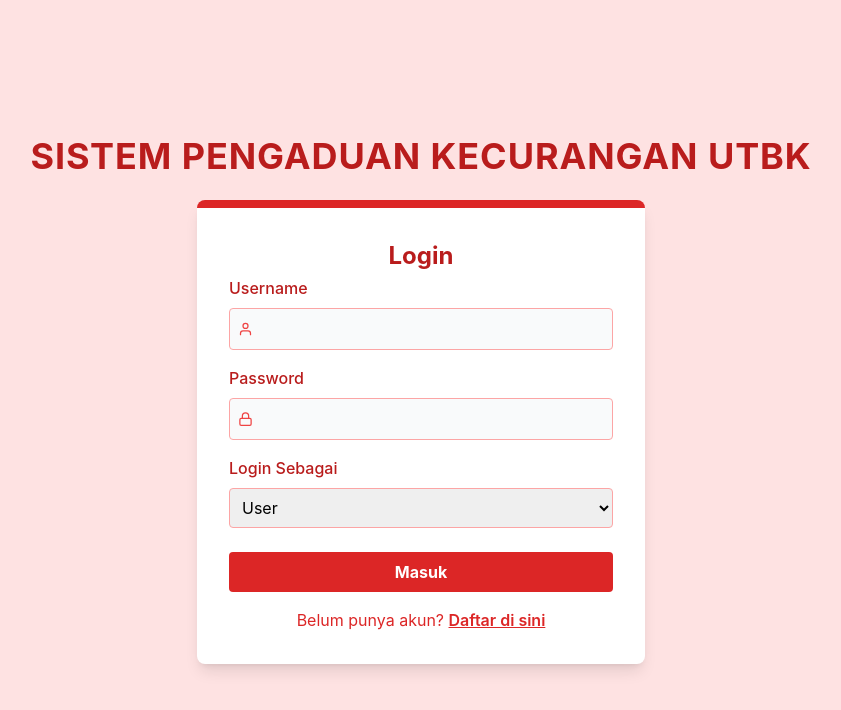
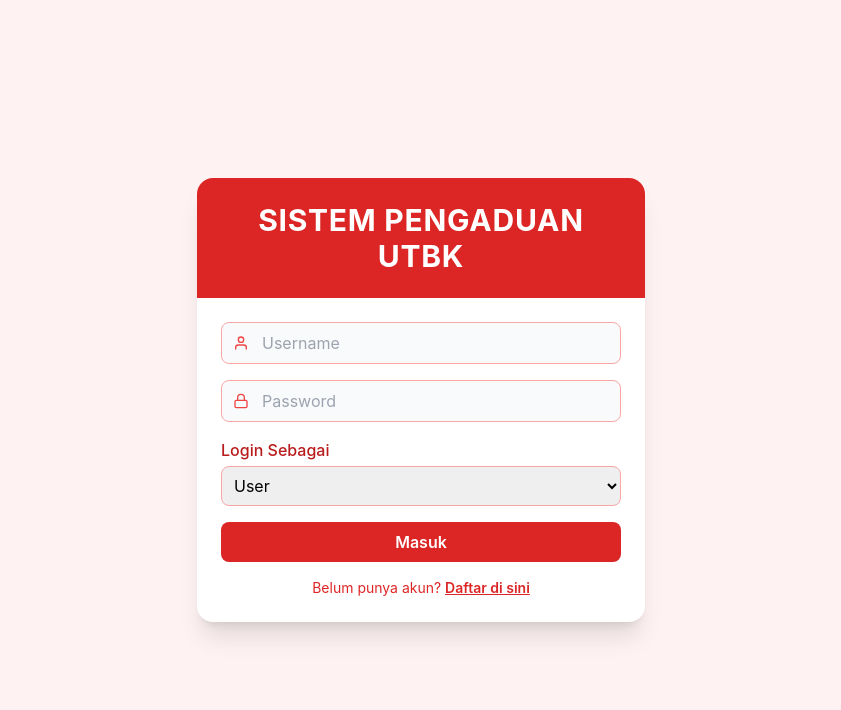
Before and after one commit to tarableisa/webpengaduan, a React (Create React App) app in the folder frontend/: page / in a window 1280 px wide. Shown: the top 710 px of the page, without its empty margins (219-1060 px from the left). Built offline with nearby package versions, Linux system fonts and the light colour scheme.

Commit message:
perubahan frontend

```diff
--- a/frontend/package.json
+++ b/frontend/package.json
@@ -8,6 +8,7 @@
     "@testing-library/react": "^16.3.0",
     "@testing-library/user-event": "^13.5.0",
     "axios": "^1.9.0",
+    "framer-motion": "^12.14.0",
     "react": "^19.1.0",
     "react-dom": "^19.1.0",
     "react-icons": "^5.5.0",
--- a/frontend/src/pages/Login.js
+++ b/frontend/src/pages/Login.js
@@ -1,123 +1,115 @@
+// src/pages/Login.js
 import React, { useState } from 'react';
 import { useNavigate, Link } from 'react-router-dom';
 import api from '../services/api';
 import { setAuth } from '../utils';
 import { FiUser, FiLock } from 'react-icons/fi';
-
+import { motion } from 'framer-motion';
 
 const Login = () => {
   const [username, setUsername] = useState('');
   const [password, setPassword] = useState('');
-  const [role, setRole] = useState('user'); // ⬅️ default: user
+  const [role, setRole] = useState('user');
   const [error, setError] = useState('');
   const navigate = useNavigate();
 
-  const handleSubmit = async (e) => {
+  const handleSubmit = async e => {
     e.preventDefault();
     setError('');
-
     try {
-      // Pilih endpoint sesuai role
       const endpoint = role === 'admin' ? '/admin/login' : '/login';
-
-      const response = await api.post(endpoint, { username, password });
-
-      const { accessToken, role: returnedRole } = response.data;
-
-      // Simpan token dan role
-      setAuth(accessToken, returnedRole || role); // fallback ke selected role jika role tidak dikembalikan dari backend
-
-      // Redirect berdasarkan role
-      if ((returnedRole || role) === 'admin') {
-        navigate('/admin');
-      } else if ((returnedRole || role) === 'user') {
-        navigate('/user');
-      } else {
-        navigate('/unauthorized');
-      }
+      const { data } = await api.post(endpoint, { username, password });
+      setAuth(data.accessToken, data.role || role);
+      navigate(data.role === 'admin' ? '/admin' : '/user');
     } catch (err) {
       setError(err.response?.data?.message || 'Login gagal. Coba lagi.');
     }
   };
 
   return (
-    <div className="min-h-screen bg-red-100 flex flex-col justify-center items-center px-4 relative">
-      <div className="absolute top-6 left-6 flex items-center gap-2">
+    <div className="min-h-screen bg-red-50 flex items-center justify-center px-4">
+      <motion.div
+        initial={{ opacity: 0, y: 30 }}
+        animate={{ opacity: 1, y: 0 }}
+        transition={{ duration: 0.5 }}
+        className="w-full max-w-md bg-white rounded-2xl shadow-xl overflow-hidden"
+      >
+        <div className="bg-red-600 p-6">
+          <h1 className="text-center text-3xl font-bold text-white tracking-wide">
+            SISTEM PENGADUAN UTBK
+          </h1>
         </div>
-
-
-      <h1 className="text-3xl md:text-4xl font-bold text-red-700 mb-6 text-center tracking-wide">
-        SISTEM PENGADUAN KECURANGAN UTBK
-      </h1>
-
-      {/* Form Login */}
-      <form
-        onSubmit={handleSubmit}
-        className="bg-white p-8 rounded-lg shadow-lg w-full max-w-md border-t-8 border-red-600"
+        <form onSubmit={handleSubmit} className="p-6 space-y-4">
+          {error && (
+            <motion.div
+              initial={{ opacity: 0 }}
+              animate={{ opacity: 1 }}
+              className="bg-red-100 text-red-700 p-3 rounded"
             >
-        <h1 className="text-2xl font-bold text-center text-red-700 mb-1">Login</h1>
-
-        {error && (
-          <div className="bg-red-100 text-red-800 p-3 mb-4 rounded font-medium">
               {error}
-          </div>
+            </motion.div>
           )}
 
-        {/* Username */}
-        <label className="block mb-2 text-red-700 font-medium">Username</label>
-        <div className="flex items-center border border-red-300 rounded mb-4 p-2 bg-gray-50 focus-within:ring-2 focus-within:ring-red-400">
-          <FiUser className="text-red-500 mr-2" />
-          <input
+          <InputGroup
+            icon={<FiUser />}
+            label="Username"
             type="text"
-            className="w-full bg-transparent focus:outline-none"
             value={username}
-            onChange={(e) => setUsername(e.target.value)}
-            required
+            onChange={e => setUsername(e.target.value)}
           />
-        </div>
 
-        {/* Password */}
-        <label className="block mb-2 text-red-700 font-medium">Password</label>
-        <div className="flex items-center border border-red-300 rounded mb-4 p-2 bg-gray-50 focus-within:ring-2 focus-within:ring-red-400">
-          <FiLock className="text-red-500 mr-2" />
-          <input
+          <InputGroup
+            icon={<FiLock />}
+            label="Password"
             type="password"
-            className="w-full bg-transparent focus:outline-none"
             value={password}
-            onChange={(e) => setPassword(e.target.value)}
-            required
+            onChange={e => setPassword(e.target.value)}
           />
-        </div>
 
-        {/* Role */}
-        <label className="block mb-2 text-red-700 font-medium">Login Sebagai</label>
+          <div>
+            <label className="block mb-1 font-medium text-red-700">Login Sebagai</label>
             <select
-          className="w-full p-2 border border-red-300 rounded mb-6 focus:outline-none focus:ring-2 focus:ring-red-400"
+              className="w-full border border-red-300 rounded-lg p-2 focus:ring-2 focus:ring-red-400 focus:outline-none transition"
               value={role}
-          onChange={(e) => setRole(e.target.value)}
+              onChange={e => setRole(e.target.value)}
             >
               <option value="user">User</option>
               <option value="admin">Admin</option>
             </select>
+          </div>
 
-        {/* Submit Button */}
-        <button
+          <motion.button
+            whileHover={{ scale: 1.02 }}
+            whileTap={{ scale: 0.98 }}
             type="submit"
-          className="w-full bg-red-600 hover:bg-red-700 text-white font-bold py-2 rounded transition"
+            className="w-full bg-red-600 hover:bg-red-700 text-white font-semibold py-2 rounded-lg transition"
           >
             Masuk
-        </button>
+          </motion.button>
 
-        {/* Register Link */}
-        <p className="mt-4 text-center text-red-600">
+          <p className="text-center text-sm text-red-600">
             Belum punya akun?{' '}
-          <Link to="/register" className="underline font-semibold">
+            <Link to="/register" className="underline font-semibold hover:text-red-800">
               Daftar di sini
             </Link>
           </p>
         </form>
+      </motion.div>
     </div>
   );
 };
 
+const InputGroup = ({ icon, label, ...props }) => (
+  <div className="relative group">
+    <div className="absolute inset-y-0 left-0 pl-3 flex items-center text-red-500 pointer-events-none group-focus-within:text-red-600">
+      {icon}
+    </div>
+    <input
+      {...props}
+      className="w-full pl-10 pr-3 py-2 border border-red-300 rounded-lg bg-gray-50 focus:outline-none focus:ring-2 focus:ring-red-400 transition"
+      placeholder={label}
+    />
+  </div>
+);
+
 export default Login;
--- a/frontend/src/pages/Register.js
+++ b/frontend/src/pages/Register.js
@@ -3,6 +3,7 @@ import React, { useState } from 'react';
 import { useNavigate, Link } from 'react-router-dom';
 import api from '../services/api';
 import { FiUser, FiLock, FiKey } from 'react-icons/fi';
+import { motion } from 'framer-motion';
 
 const Register = () => {
   const [username, setUsername] = useState('');
@@ -12,102 +13,88 @@ const Register = () => {
   const [success, setSuccess] = useState('');
   const navigate = useNavigate();
 
-  const handleSubmit = async (e) => {
+  const handleSubmit = async e => {
     e.preventDefault();
     setError('');
     setSuccess('');
-
     if (password !== confirmPassword) {
-      setError('Password dan Konfirmasi Password tidak sama.');
+      setError('Password dan konfirmasi tidak sama.');
       return;
     }
-
     try {
-      // Jika backend kamu butuh "role", tambahkan { role: 'user' } di body request
-      await api.post('/register', {
-        username,
-        password,
-        confirm_password: confirmPassword,
-        // role: 'user' // ← Uncomment ini jika backend perlu role dari frontend
-      });
-
-      setSuccess('Registrasi berhasil! Silakan login.');
-      setUsername('');
-      setPassword('');
-      setConfirmPassword('');
-
-      setTimeout(() => navigate('/login'), 2000);
+      await api.post('/register', { username, password, confirm_password: confirmPassword });
+      setSuccess('Registrasi berhasil! Mengalihkan ke login…');
+      setTimeout(() => navigate('/login'), 1500);
     } catch (err) {
-      setError(err.response?.data?.message || 'Registrasi gagal. Silakan coba lagi.');
+      setError(err.response?.data?.message || 'Registrasi gagal. Coba lagi.');
     }
   };
 
   return (
-    <div className="min-h-screen bg-red-100 flex items-center justify-center px-4">
-      <div className="absolute top-4 left-4 flex items-center space-x-2">
+    <div className="min-h-screen bg-red-50 flex items-center justify-center px-4">
+      <motion.div
+        initial={{ opacity: 0, scale: 0.9 }}
+        animate={{ opacity: 1, scale: 1 }}
+        transition={{ duration: 0.5 }}
+        className="w-full max-w-md bg-white rounded-2xl shadow-xl overflow-hidden"
+      >
+        <div className="bg-red-600 p-6">
+          <h1 className="text-center text-3xl font-bold text-white tracking-wide">
+            SISTEM PENGADUAN UTBK
+          </h1>
         </div>
+        <form onSubmit={handleSubmit} className="p-6 space-y-4">
+          {error && <Alert type="error">{error}</Alert>}
+          {success && <Alert type="success">{success}</Alert>}
 
-      <form
-        onSubmit={handleSubmit}
-        className="bg-white p-8 rounded-lg shadow-lg w-full max-w-md border-t-8 border-red-600"
-      >
-        <h1 className="text-2xl font-bold text-center text-red-700 mb-1">Register</h1>
+          <InputGroup icon={<FiUser />} placeholder="Username" value={username} onChange={e => setUsername(e.target.value)} />
+          <InputGroup icon={<FiLock />} placeholder="Password" type="password" value={password} onChange={e => setPassword(e.target.value)} />
+          <InputGroup icon={<FiKey />} placeholder="Konfirmasi Password" type="password" value={confirmPassword} onChange={e => setConfirmPassword(e.target.value)} />
 
-        {error && <div className="bg-red-200 text-red-800 p-2 mb-4 rounded">{error}</div>}
-        {success && <div className="bg-green-200 text-green-800 p-2 mb-4 rounded">{success}</div>}
-
-        <label className="block mb-1 font-semibold">Username</label>
-        <div className="flex items-center border rounded px-2 mb-4 bg-gray-50">
-          <FiUser className="text-gray-500 mr-2" />
-          <input
-            type="text"
-            className="w-full p-2 outline-none bg-transparent"
-            value={username}
-            onChange={(e) => setUsername(e.target.value)}
-            required
-          />
-        </div>
-
-        <label className="block mb-1 font-semibold">Password</label>
-        <div className="flex items-center border rounded px-2 mb-4 bg-gray-50">
-          <FiLock className="text-gray-500 mr-2" />
-          <input
-            type="password"
-            className="w-full p-2 outline-none bg-transparent"
-            value={password}
-            onChange={(e) => setPassword(e.target.value)}
-            required
-          />
-        </div>
-
-        <label className="block mb-1 font-semibold">Konfirmasi Password</label>
-        <div className="flex items-center border rounded px-2 mb-6 bg-gray-50">
-          <FiKey className="text-gray-500 mr-2" />
-          <input
-            type="password"
-            className="w-full p-2 outline-none bg-transparent"
-            value={confirmPassword}
-            onChange={(e) => setConfirmPassword(e.target.value)}
-            required
-          />
-        </div>
-
-        <button
+          <motion.button
+            whileHover={{ scale: 1.02 }}
+            whileTap={{ scale: 0.98 }}
             type="submit"
-          className="w-full bg-red-600 text-white py-2 rounded hover:bg-red-700 font-semibold"
+            className="w-full bg-red-600 hover:bg-red-700 text-white font-semibold py-2 rounded-lg transition"
           >
             Register
-        </button>
+          </motion.button>
 
-        <p className="mt-4 text-center text-sm">
+          <p className="text-center text-sm">
             Sudah punya akun?{' '}
             <Link to="/login" className="text-red-600 font-semibold hover:underline">
               Login di sini
             </Link>
           </p>
         </form>
+      </motion.div>
     </div>
   );
 };
 
+const Alert = ({ type, children }) => (
+  <motion.div
+    initial={{ opacity: 0 }}
+    animate={{ opacity: 1 }}
+    className={`p-3 rounded ${
+      type === 'error' ? 'bg-red-100 text-red-700' : 'bg-green-100 text-green-700'
+    }`}
+  >
+    {children}
+  </motion.div>
+);
+
+const InputGroup = ({ icon, placeholder, ...props }) => (
+  <div className="relative group">
+    <div className="absolute inset-y-0 left-0 pl-3 flex items-center text-red-500 group-focus-within:text-red-600 pointer-events-none">
+      {icon}
+    </div>
+    <input
+      placeholder={placeholder}
+      {...props}
+      className="w-full pl-10 pr-3 py-2 border border-red-300 rounded-lg bg-gray-50 focus:outline-none focus:ring-2 focus:ring-red-400 transition"
+    />
+  </div>
+);
+
 export default Register;
```
Also changed, not shown: 1 other file (tests, documents, lock files or other folders). Lines whose indentation alone changed are shown as unchanged.
